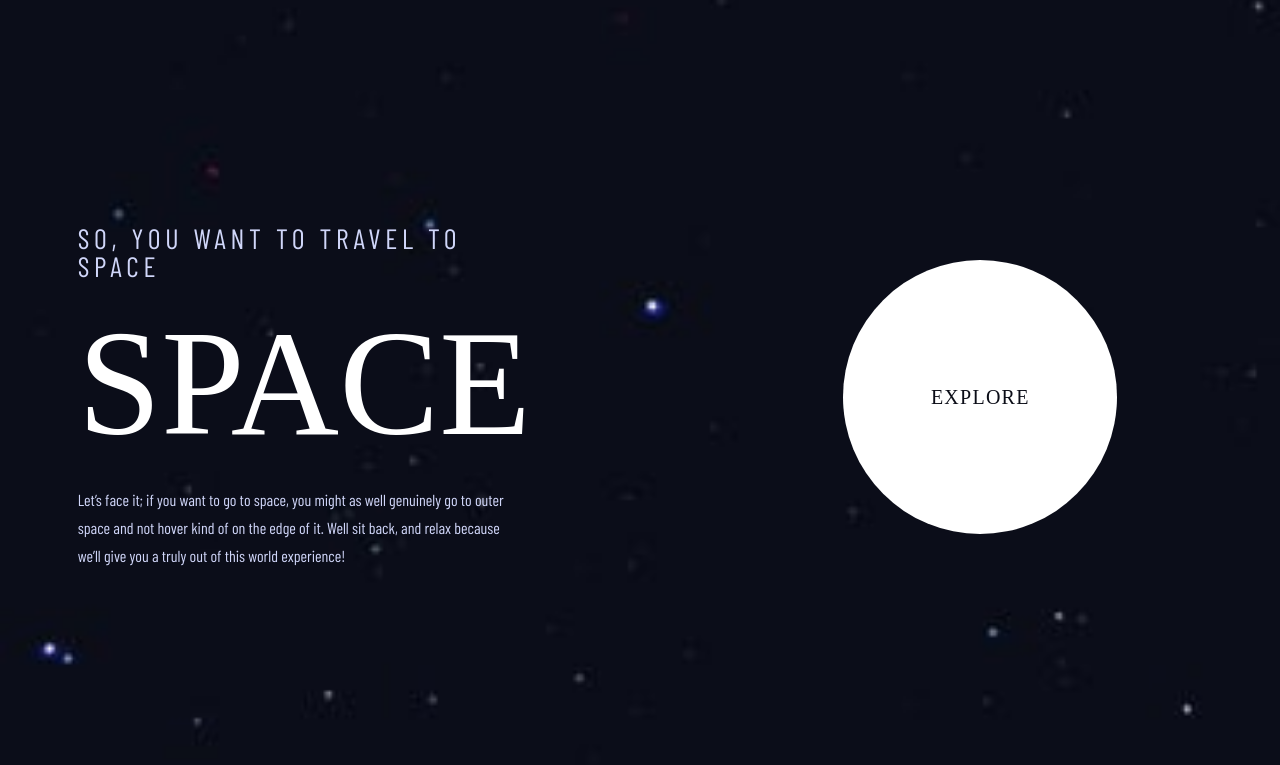
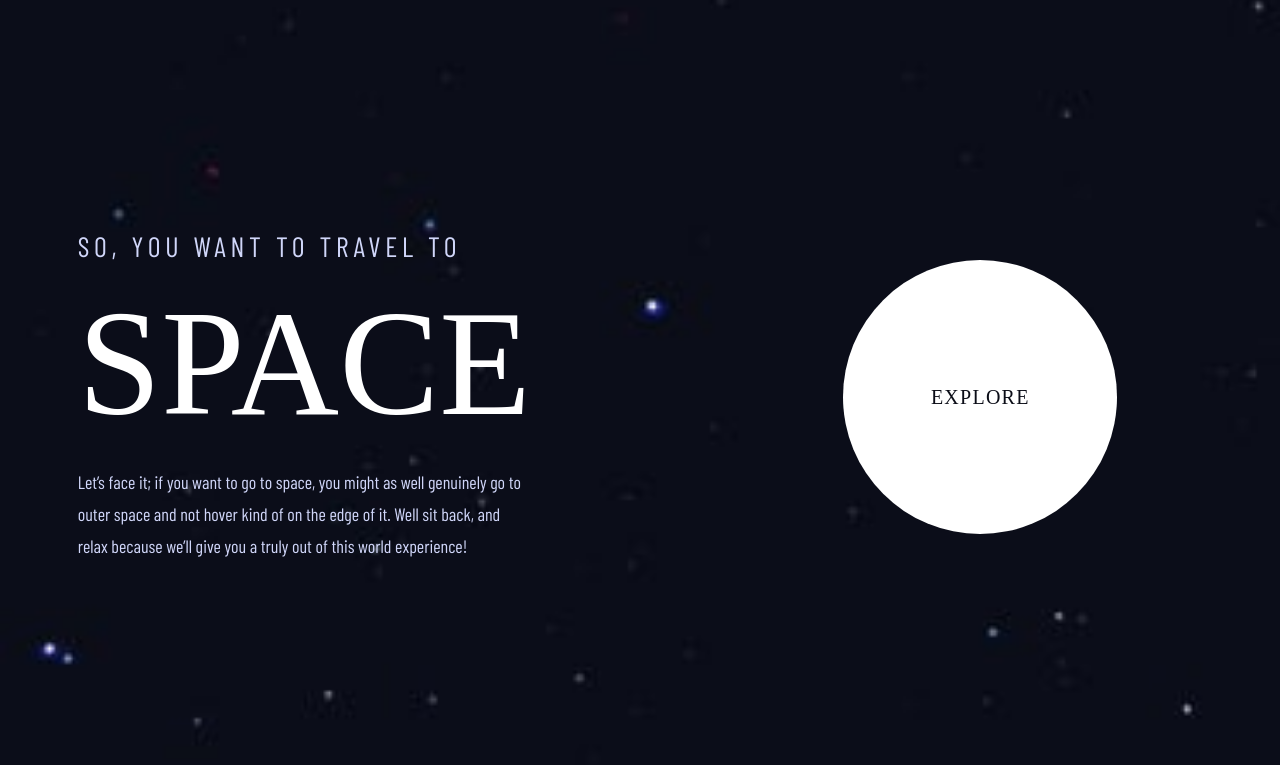
Before and after one commit to tunajim/space-tourism-site, a plain HTML site: page index.html in a window 1280 px wide. Shown: the part 101-866 px from the top of the page. Drawn offline with nearby package versions, Linux system fonts and the light colour scheme; a web font is replaced by a local one.

Commit message:
add final changes

```diff
--- a/index.html
+++ b/index.html
@@ -55,7 +55,7 @@
     </header>
     <main>
       <section class="homepage">
-        <span class="intro-text uppercase">So, you want to travel to space</span>
+        <span class="intro-text uppercase">So, you want to travel to</span>
         <h1 class="uppercase">Space</h1>
         <p>Let’s face it; if you want to go to space, you might as well genuinely go to
           outer space and not hover kind of on the edge of it. Well sit back, and relax
--- a/styles/home.css
+++ b/styles/home.css
@@ -38,4 +38,10 @@
 
 
     }
+
+    .homepage p {
+        font-size: 1.8rem;
+        line-height: 3.2rem;
+
+    }
 }
```
